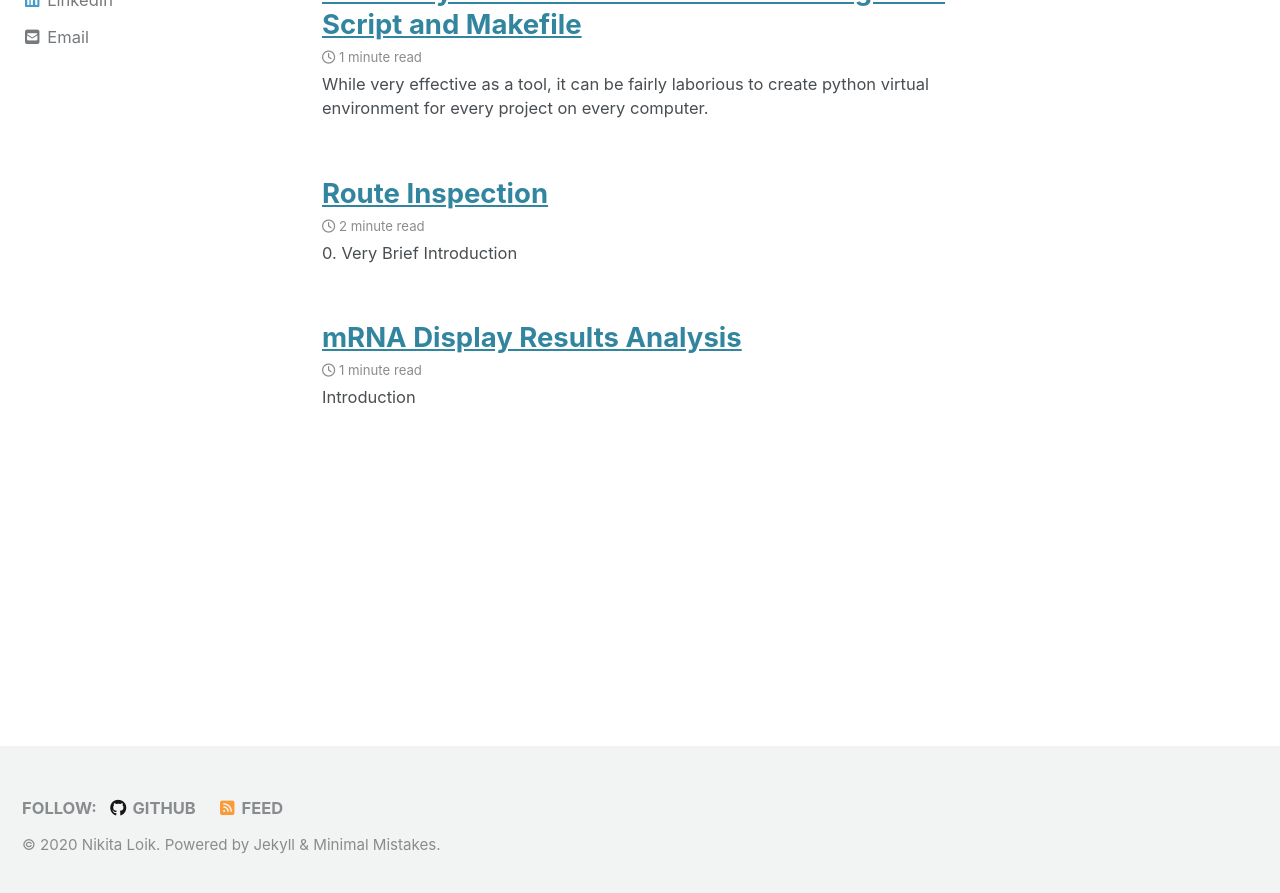
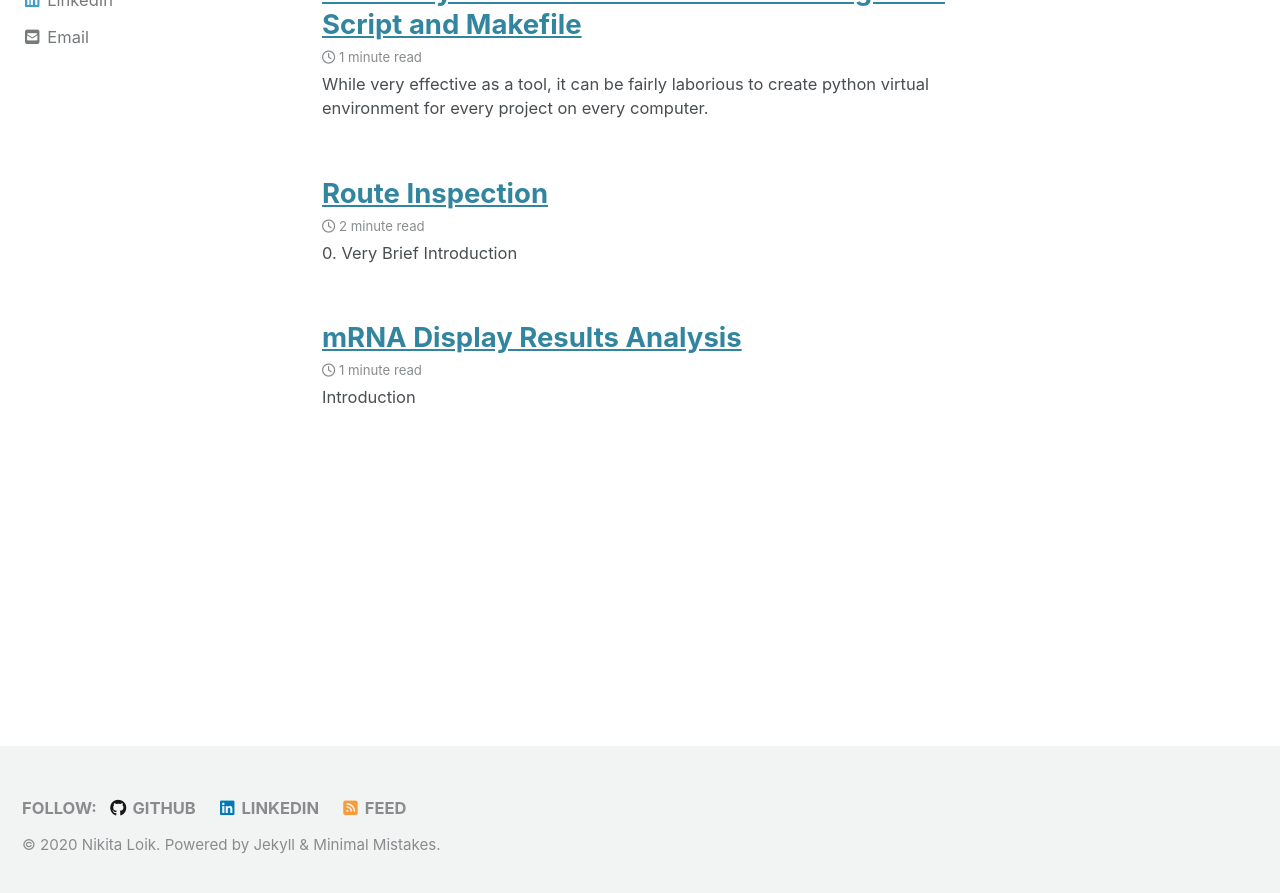
Before and after one commit to nikita-loik/one-datum-two-data, a Jekyll site: the page built from index.html, in a window 1280 px wide and 900 px high, scrolled down 231 px. Shown: the top 893 px of the window. Built offline with Jekyll 4.4.1, drawn with Linux system fonts in a browser that asks for light colours; cached includes are drawn as plain includes; nearby versions of some CDN libraries; the list of posts is cut into pages by our own code.

Commit message:
Add LinkedIn link to the footer

```diff
--- a/_config.yml
+++ b/_config.yml
@@ -147,6 +147,9 @@ footer:
     - label: "GitHub"
       icon: "fab fa-fw fa-github"
       url: "https://github.com/nikita-loik"
+    - label: "LinkedIn"
+      icon: "fab fa-fw fa-linkedin"
+      url: "https://www.linkedin.com/in/nikita-loik/"
     # - label: "GitLab"
     #   icon: "fab fa-fw fa-gitlab"
       # url:
```
